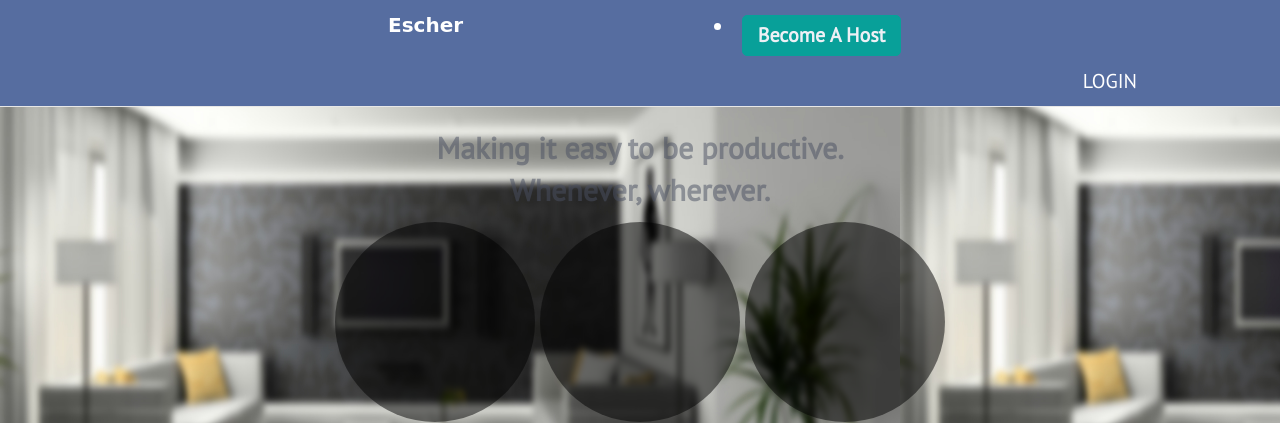
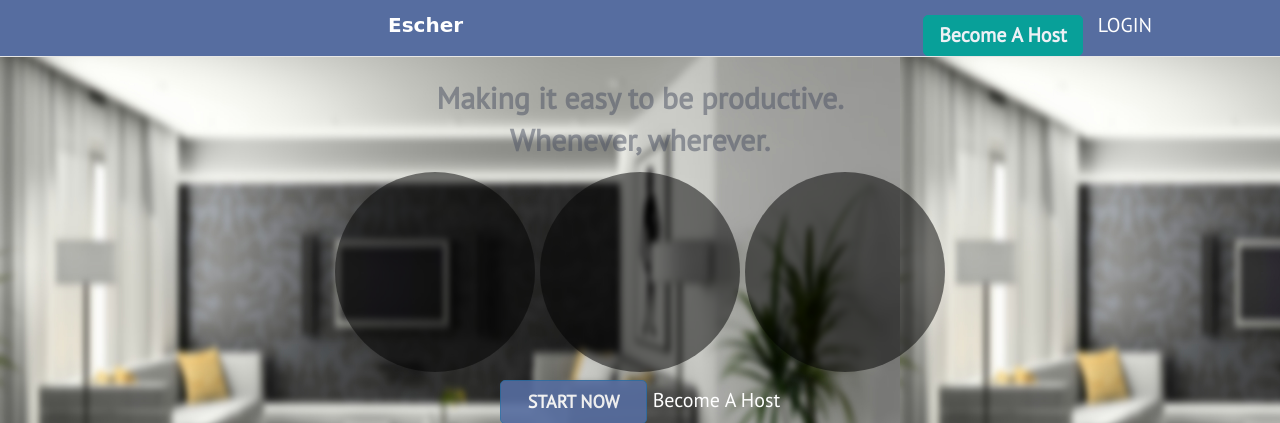
Before and after one commit to nbdewaele/zenpark, a Rails app: page / in a window 1280 px wide. Shown: the top 423 px of the page. Run offline with Rails 7, Linux system fonts and the light colour scheme; style sheets or scripts are compiled from the project's sources; parts of the project's set-up code (start-up, migrations or seed data) failed here and were passed over; some libraries are stand-ins or nearby versions; some web fonts are replaced.

Commit message:
_navbar.html edited

```diff
--- a/app/views/shared/_navbar.html.erb
+++ b/app/views/shared/_navbar.html.erb
@@ -11,6 +11,7 @@
 			<%= link_to "Escher", root_path, class: "navbar-brand" %>
 		</div>
 		<div id="navbar" class="navbar-collapse collapse">
+			<ul class= "nav navbar-nav navbar-right">
 				<li>
 					<button class="btn btn-form btn-small">
 						<%= link_to "Become A Host", new_room_path, style: "color: white; text-decoration: none;" %>
```
Lines whose indentation alone changed are shown as unchanged.
